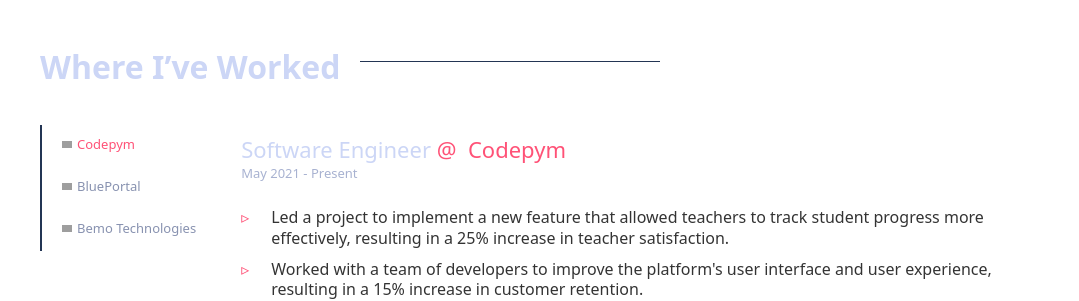
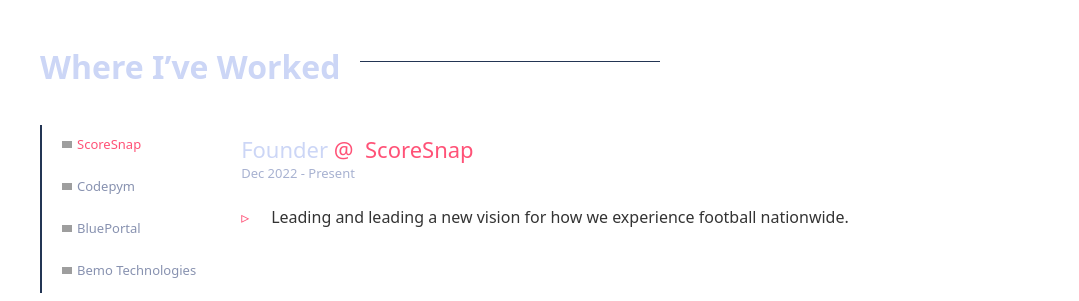
Before and after one commit to bensonarafat/arafatbenson, a Nuxt app: page / in a window 1280 px wide. Shown: the part 1000-1301 px from the top of the page, without its empty margins (100-1179 px from the left). Built offline with nearby package versions, Linux system fonts and the light colour scheme; grey boxes are pictures that could not be loaded.

Commit message:
Update Experience

```diff
--- a/components/Experience.vue
+++ b/components/Experience.vue
@@ -5,6 +5,9 @@
           <div class="inner">
             <TabList>
               <div class="inner__left">
+                <Tab as="template" class="activeTab" v-slot="{ selected }">
+                  <div :class="{'activeTab': selected, 'inActiveTab' : !selected }"> <img width="15" :style="{'padding-right': '5px'}" src="https://media.licdn.com/dms/image/D4D0BAQGdd_xiGBI5Yg/company-logo_100_100/0/1687532297229?e=1696464000&v=beta&t=8Y7WTySuRJsgGNlFD8TAbDEN_iN7dG2OXF2OOnTffyk"/> ScoreSnap</div>
+                </Tab>
                 <Tab as="template" class="activeTab" v-slot="{ selected }">
                   <div :class="{'activeTab': selected, 'inActiveTab' : !selected }"> <img width="15" :style="{'padding-right': '5px'}" src="https://media.licdn.com/dms/image/D4D0BAQHoUFJWWm-4Nw/company-logo_100_100/0/1681394451693?e=1689811200&v=beta&t=hx_Eo4Wjon4HJpYhqsxBbCym7tYUvqs769twjkwTAJI"/> Codepym</div>
                 </Tab>
@@ -17,6 +20,21 @@
               </div>
             </TabList>
             <TabPanels>
+              <TabPanel class="tabWrapper">
+                <div class="tabContent">
+                  <h3>
+                    <span>Founder</span>
+                    <span class="company">&nbsp;@&nbsp;
+                      <a href="https://www.scoresnap.io/" class="inline-link" rel="noopener noreferrer" target="_blank">ScoreSnap</a></span>
+                  </h3>
+                  <p class="range">Dec 2022 - Present</p>
+                  <div>
+                    <ul>
+                      <li>Leading and leading a new vision for how we experience football nationwide.</li>
+                    </ul>
+                  </div>
+                </div>
+              </TabPanel>
               <TabPanel class="tabWrapper">
                 <div class="tabContent">
                   <h3>
@@ -59,7 +77,7 @@
                   <h3>
                     <span>Software Engineer</span>
                     <span class="company">&nbsp;@&nbsp;
-                      <a href="https://bemo.ng/" class="inline-link" rel="noopener noreferrer" target="_blank">Bemo Technologies </a></span>
+                      <a href="http://bemotechnologies.com/" class="inline-link" rel="noopener noreferrer" target="_blank">Bemo Technologies </a></span>
                   </h3>
                   <p class="range">June 2019 - Apr 2021</p>
                   <div>
```
